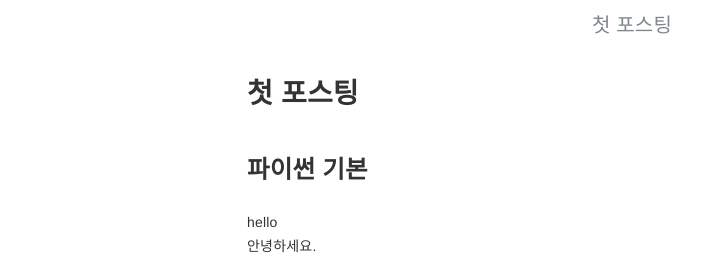
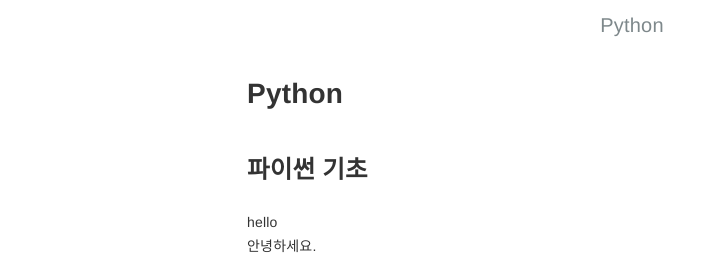
Before and after one commit to kimchoeun99/kimchoeun99.github.io, a Jekyll site: the page built from _posts/2021-08-23-first-post.md, in a window 1280 px wide. Shown: the top 269 px of the page, without its empty margins (8-709 px from the left). Built offline with Jekyll 4.4.1, drawn with Linux system fonts in a browser that asks for light colours.

Commit message:
Update 2021-08-23-first-post.md

```diff
--- a/_posts/2021-08-23-first-post.md
+++ b/_posts/2021-08-23-first-post.md
@@ -1,5 +1,5 @@
 ---
-title : "첫 포스팅"
+title : "Python"
 author : kimchoeun
 date : 2021-08-23
 category : Python
@@ -7,7 +7,7 @@ layout : post
 
 ---
 
-## 파이썬 기본
+## 파이썬 기초
 
 hello <br> 안녕하세요.
 
```
